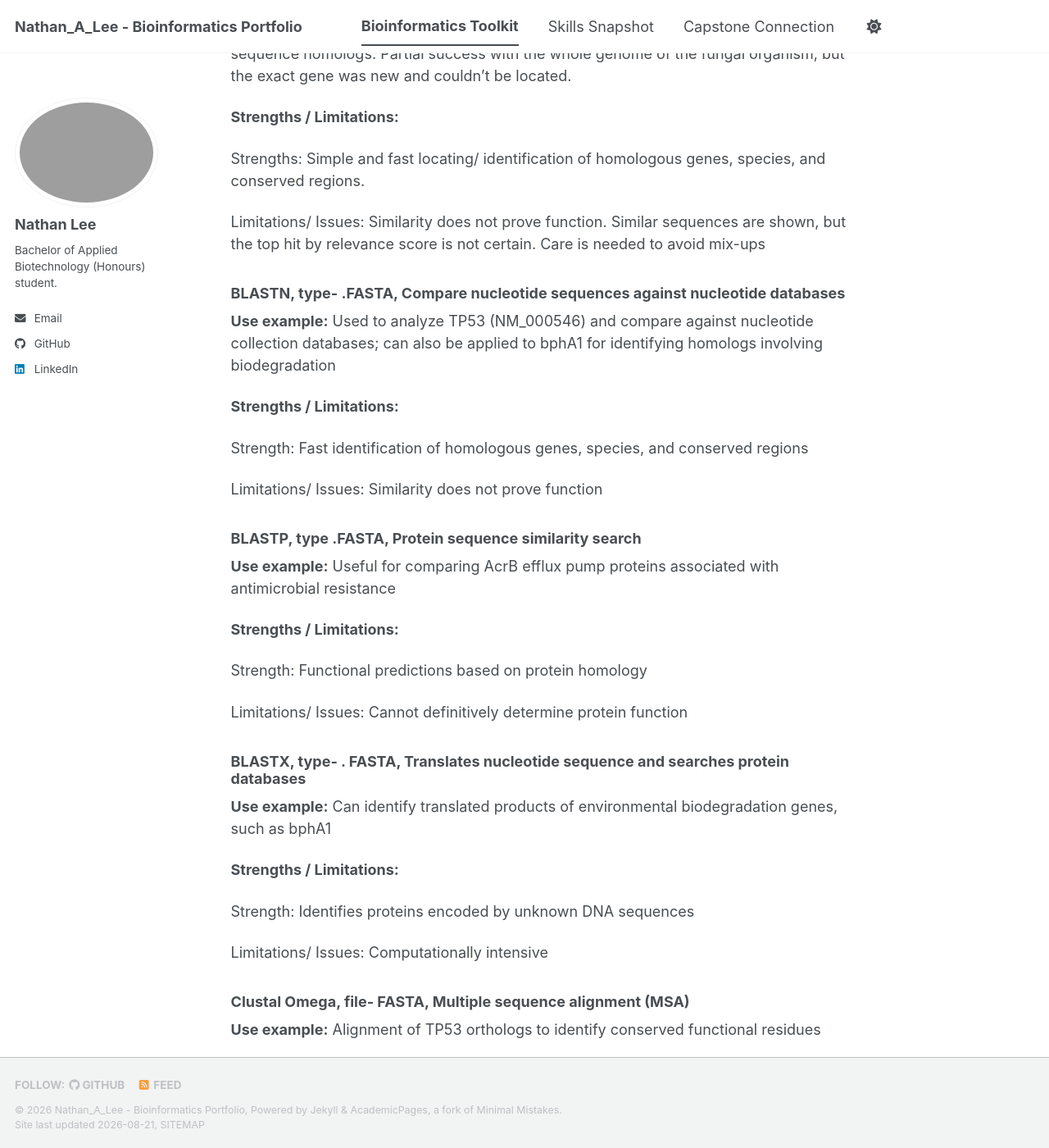
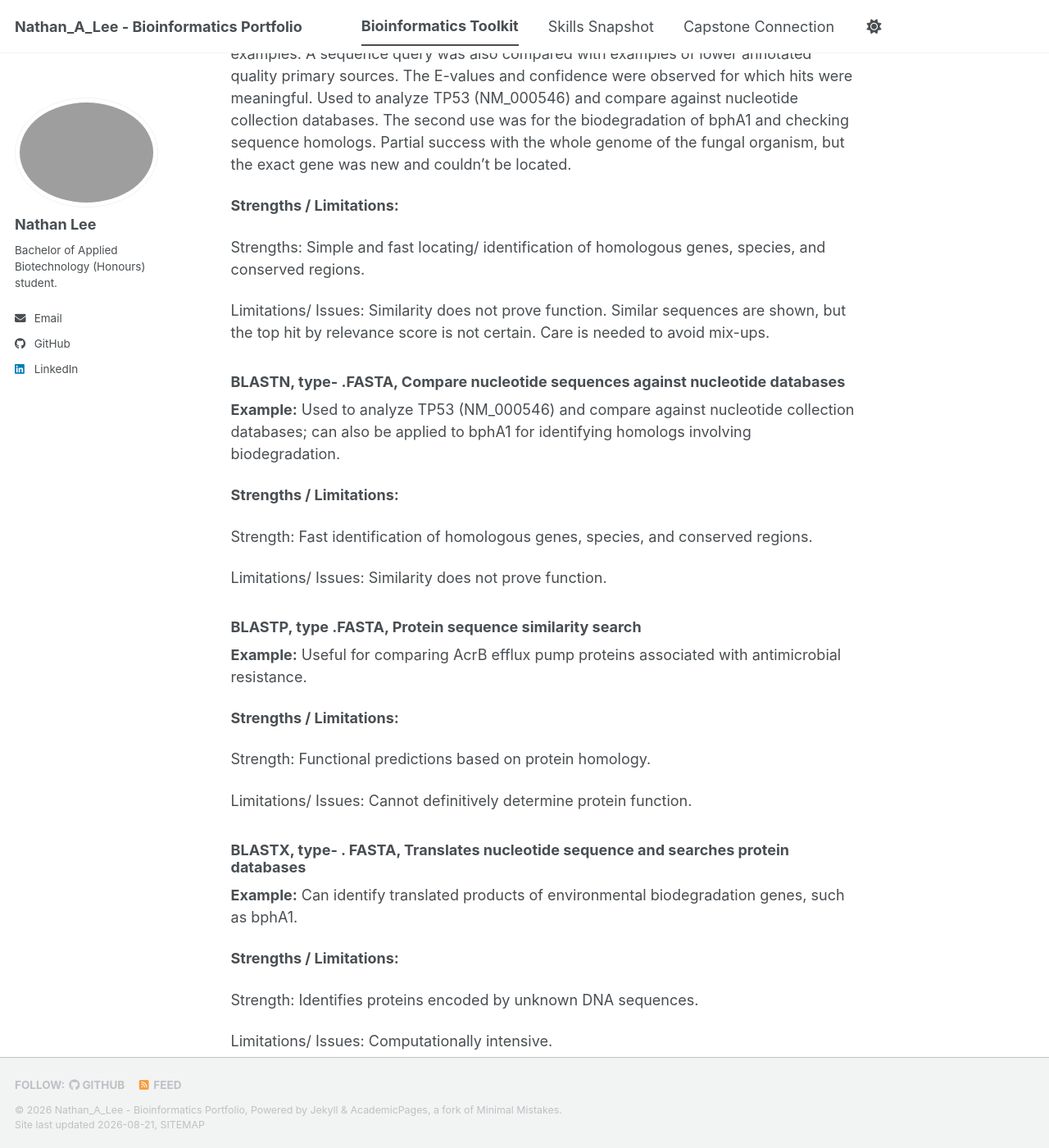
Before and after one commit to Nlee4788/biot74000-portfolio, a Jekyll site: the page built from _pages/toolkit.md, in a window 1280 px wide and 1400 px high, scrolled down 1478 px. Shown: the whole window at 82% size. Built offline with Jekyll 4.4.1, drawn with Linux system fonts in a browser that asks for light colours; a script bundle is joined from its source files by our own code; library files that are not in the unit come from our copies; some of the changed text lies outside the part shown.

Commit message:
Revise bioinformatics toolkit documentation
Updated the toolkit documentation to clarify usage examples, strengths, and limitations of various bioinformatics tools. Enhanced descriptions and corrected formatting for consistency.

```diff
--- a/_pages/toolkit.md
+++ b/_pages/toolkit.md
@@ -15,29 +15,29 @@ _Tools, databases, and methods catalogue I have worked with. Curated and organiz
 
 ### Geneius, file type .fasta, .fastq, plain text/.ab1 ,  .scf, Biosystems chromatograms
 
-**Use example:**
+**Useusus example:**
 Molecular Biology II course, Applied Biosystems chromatogram. The analysis of kale samples vs other vegetables or fish samples.
 
 **Strengths / Limitations:**
 
 Strength:
-Standard Chromatogram Format is not in-depth and compares to the company's available information
+Standard Chromatogram Format is not in-depth and compares to the company's available information.
 
 Limitations/ Issues:
-not other databases of choice unless specialized payment
+Not able to use the alternative database of choice unless a specialized payment is made.
 
 ### Chromas, designed for viewing and editing chromatograms from automated DNA sequencing
 
-**Use example:**
-Molecular Biology I course, Free software tool, plasmid and gene determination of food
+**Example:**
+Molecular Biology I course, Free software tool, plasmid and gene determination of food.
 
 **Strengths / Limitations:**
 
 Strength:
-Strong with easy visuals and informative confidence pieces
+Strong with easy visuals and informative confidence pieces.
 
 Limitations/ Issues:
-Weak at the beginning and end of confidence
+Weak at the beginning and end of confidence.
 
 ---
 
@@ -45,7 +45,7 @@ Weak at the beginning and end of confidence
 
 ### NCBI-BLAST (Basic Local Alignment Search Tool)
 
-**Use example:**
+**Example:**
 BLASTp was used to find TP53 (Human Tumour Protein 53) in a database and determine the closest known relatives of a search for alignment comparison in lecture examples. A sequence query was also compared with examples of lower annotated quality primary sources. The E-values and confidence were observed for which hits were meaningful. Used to analyze TP53 (NM_000546) and compare against nucleotide collection databases. The second use was for the biodegradation of bphA1 and checking sequence homologs. Partial success with the whole genome of the fungal organism, but the exact gene was new and couldn't be located.
 
 **Strengths / Limitations:**
@@ -54,72 +54,72 @@ Strengths:
 Simple and fast locating/ identification of homologous genes, species, and conserved regions.
 
 Limitations/ Issues:
-Similarity does not prove function. Similar sequences are shown, but the top hit by relevance score is not certain. Care is needed to avoid mix-ups
+Similarity does not prove function. Similar sequences are shown, but the top hit by relevance score is not certain. Care is needed to avoid mix-ups.
 
 ### BLASTN, type- .FASTA, Compare nucleotide sequences against nucleotide databases
 
-**Use example:**
-Used to analyze TP53 (NM_000546) and compare against nucleotide collection databases; can also be applied to bphA1 for identifying homologs involving biodegradation
+**Example:**
+Used to analyze TP53 (NM_000546) and compare against nucleotide collection databases; can also be applied to bphA1 for identifying homologs involving biodegradation.
 
 **Strengths / Limitations:**
 
 Strength:
-Fast identification of homologous genes, species, and conserved regions
+Fast identification of homologous genes, species, and conserved regions.
 
 Limitations/ Issues:
-Similarity does not prove function
+Similarity does not prove function.
 
 ### BLASTP, type .FASTA, Protein sequence similarity search
 
-**Use example:**
-Useful for comparing AcrB efflux pump proteins associated with antimicrobial resistance
+**Example:**
+Useful for comparing AcrB efflux pump proteins associated with antimicrobial resistance.
 
 **Strengths / Limitations:**
 
 Strength:
-Functional predictions based on protein homology
+Functional predictions based on protein homology.
 
 Limitations/ Issues:
-Cannot definitively determine protein function
+Cannot definitively determine protein function.
 
 ### BLASTX, type- . FASTA, Translates nucleotide sequence and searches protein databases
 
-**Use example:**
-Can identify translated products of environmental biodegradation genes, such as bphA1
+**Example:**
+Can identify translated products of environmental biodegradation genes, such as bphA1.
 
 **Strengths / Limitations:**
 
 Strength:
-Identifies proteins encoded by unknown DNA sequences
+Identifies proteins encoded by unknown DNA sequences.
 
 Limitations/ Issues:
-Computationally intensive
+Computationally intensive.
 
 ### Clustal Omega, file- FASTA, Multiple sequence alignment (MSA)
 
-**Use example:**
-Alignment of TP53 orthologs to identify conserved functional residues
+**Example:**
+Alignment of TP53 orthologs to identify conserved functional residues.
 
 **Strengths / Limitations:**
 
 Strength:
-Easy web interface, widely used, shows sequence conservation
+Easy web interface, widely used, shows sequence conservation.
 
 Limitations/ Issues:
-Less accurate for highly divergent datasets
+Less accurate for highly divergent datasets.
 
 ### (Future Practice) MUSCLE, file type-FASTA, MSA tool
 
-**Use example:** (Future Practice)
-Comparative analysis of resistant and susceptible acrB alleles
+**Example:** (Future Practice)
+Comparative analysis of resistant and susceptible acrB alleles.
 
 **Strengths / Limitations:**
 
 Strength:
-Often higher accuracy for divergent sequences
+Often higher accuracy for divergent sequences.
 
 Limitations/ Issues:
-Slower than Clustal for large datasets
+Slower than Clustal for large datasets.
 
 ---
 
@@ -127,7 +127,7 @@ Slower than Clustal for large datasets
 
 ### Excel
 
-**Use example:**
+**Example:**
 Bioinformatics, plant growth had messy flower and seed data. uses .csv file type.
 
 **Strengths / Limitations:**
@@ -140,29 +140,29 @@ Opening the file after download, or at any time, may break RStudio's readability
 
 ### UCSC Track Visualization, file type- BED, VCF, BAM, Genomic context visualization
 
-**Use example:**
-TP53 genomic features, ClinVar and gnomAD variant overlays
+**Example:**
+TP53 genomic features, ClinVar and gnomAD variant overlays.
 
 **Strengths / Limitations:**
 
 Strength:
-Integrates many annotation layers
+Integrates many annotation layers.
 
 Limitations/ Issues:
-Requires familiarity with tracks
+Requires familiarity with tracks.
 
 ### AlphaFold pLDDT Visualization, file type- PDB/mmCIF, Structural confidence mapping
 
-**Use example:**
-Assessing confidence of NPR3 structure predictions
+**Example:**
+Assessing confidence of NPR3 structure predictions.
 
 **Strengths / Limitations:**
 
 Strength:
-Quickly identifies reliable regions
+Quickly identifies reliable regions.
 
 Limitations/ Issues:
-Confidence does not mean correct, just similar
+Confidence does not mean correct, just similar.
 
 ---
 
@@ -170,7 +170,7 @@ Confidence does not mean correct, just similar
 
 ### UniProt and Blast
 
-**Use example:**
+**Example:**
 Protein function of query. Searched the acrB protein sequence for an in-class activity (Bacteria antimicrobial resistance). Annotation quality assessment and example of antimicrobial resistance and multidrug efflux pumps. The first assignment tried bphA1 using (Burkholderia xenovorans- bioremediation with environmental biotech) but failed to find the protein. The Escherichia coli acrB protein/gene, associated with antimicrobial resistance and microbial genomics, was sought instead. This was easier to find due to the widespread study of E. coli. UniProtKB/Swiss-Prot, file type- FASTA, TSV, XML.
 
 **Strengths / Limitations:**
@@ -183,7 +183,7 @@ Not all proteins were reviewed, and some notes recorded on paper for the pipelin
 
 ### GenBank RefSeq
 
-**Use example:**
+**Example:**
 Used to obtain the TP53 NM_000546 reference sequence during an in-class activity for the human tumour gene. File type- FASTA, Curated reference sequences.
 
 **Strengths / Limitations:**
@@ -196,42 +196,42 @@ Some entries are temporary, provisional, and prone to changes in version. The we
 
 ### NCBI GenBank, file type- FASTA, GenBank, Primary archive of nucleotide sequences
 
-**Use example:**
-Retrieval of gene sequences such as TP53 and bphA1
+**Example:**
+Retrieval of gene sequences such as TP53 and bphA1.
 
 **Strengths / Limitations:**
 
 Strength:
-Massive sequence repository
+Massive sequence repository.
 
 Limitations/ Issues:
-Annotation quality varies
+Annotation quality varies.
 
 ### UniProtKB/Swiss-Prot, file type- FASTA, TSV, XML, Curated protein resource
 
-**Use example:**
-Retrieval of protein records and annotation quality assessment in class activity/exercise
+**Example:**
+Retrieval of protein records and annotation quality assessment in class activity/exercise.
 
 **Strengths / Limitations:**
 
 Strength:
-High-quality reviewed annotations
+High-quality reviewed annotations.
 
 Limitations/ Issues:
-Not all proteins reviewed
+Not all proteins reviewed.
 
 ### Ensembl, file type- GFF, BED, FASTA, Curated genome annotation database
 
-**Use example:**
-Examined TP53 and genomic annotations on GRCh38
+**Example:**
+Examined TP53 and genomic annotations on GRCh38.
 
 **Strengths / Limitations:**
 
 Strength:
-Rich genomic annotations and BioMart export
+Rich genomic annotations and BioMart export.
 
 Limitations/ Issues:
-Interface changes across versions
+Interface changes across versions.
 
 ---
 
@@ -239,68 +239,68 @@ Interface changes across versions
 
 ### UCSC Genome Browser, file type- BED, BAM, VCF, Visual exploration of genomic features
 
-**Use example:**
-Navigation of TP53 on hg38/GRCh38
+**Example:**
+Navigation of TP53 on hg38/GRCh38.
 
 **Strengths / Limitations:**
 
 Strength:
-Extensive track visualization
+Extensive track visualization.
 
 Limitations/ Issues:
-Can be complex for beginners
+Can be complex for beginners.
 
 ### Ensembl Genome Browser, file type- GFF, FASTA, VCF, Genome and variant exploration
 
-**Use example:**
-Examined transcript structures and variants for human tumour/ suppression genes
+**Example:**
+Examined transcript structures and variants for human tumour/ suppression genes.
 
 **Strengths / Limitations:**
 
 Strength:
-Detailed annotations and export tools
+Detailed annotations and export tools.
 
 Limitations/ Issues:
-Less track customization than UCSC
+Less track customization than UCSC.
 
 ###  ClinVar, file type- VCF, XML, Clinical variant interpretation
 
-**Use example:**
-Analysis of disease-associated TP53 and BRCA1 variants
+**Example:**
+Analysis of disease-associated TP53 and BRCA1 variants.
 
 **Strengths / Limitations:**
 
 Strength:
-Clinical significance classifications
+Clinical significance classifications.
 
 Limitations/ Issues:
-Interpretations may conflict
+Interpretations may conflict.
 
 ### (Need more practice) dbSNP, file type- VCF, Variant position repository
 
-**Use example:**
-Used to identify variant locations of seed expression in tomatoes
+**Example:**
+Used to identify variant locations of seed expression in tomatoes.
 
 **Strengths / Limitations:**
 
 Strength:
-Comprehensive SNP collection
+Comprehensive SNP collection.
 
 Limitations/ Issues:
-No clinical interpretation
+No clinical interpretation.
 
 ### DESeq2, file type- Count Matrix (TSV/CSV), Differential expression analysis
 
-**Use example:**
-Identification of differentially expressed genes from RNA-seq data
+**Example:**
+Identification of differentially expressed genes from RNA-seq data.
 
 **Strengths / Limitations:**
 
 Strength:
-Primary/ Gold standard RNA-seq statistical framework
+Primary/ Gold standard RNA-seq statistical framework.
 
 Limitations/ Issues:
-Requires replicate samples and proper design
+Requires replicate samples and proper design.
 
 ---
 
@@ -308,53 +308,53 @@ Requires replicate samples and proper design
 
 ### AlphaFold, file type- PDB, mmCIF, AI-based protein structure prediction
 
-**Use example:**
-Structural prediction of NPR3
+**Example:**
+Structural prediction of NPR3.
 
 **Strengths / Limitations:**
 
 Strength:
-Structures available for most proteins
+Structures available for most proteins.
 
 Limitations/ Issues:
-Predictions require confidence assessment (pLDDT)
+Predictions require confidence assessment (pLDDT).
 
 ### RCSB Protein Data Bank (PDB), file type- PDB, mmCIF, Experimental protein structures
 
-**Use example:**
-Comparison with experimentally solved NPR1 structure
+**Example:**
+Comparison with experimentally solved NPR1 structure.
 
 **Strengths / Limitations:**
 
 Strength:
-Experimentally validated structures
+Experimentally validated structures.
 
 Limitations/ Issues:
-Not all proteins have structures
+Not all proteins have structures.
 
 ### (Need future practice) InterPro, file type- multi/ Multiple formats, Domain and functional annotation
 
-**Use example:**
-Identification of NPR3 functional domains
+**Example:**
+Identification of NPR3 functional domains.
 
 **Strengths / Limitations:**
 
 Strength:
-Integrates many databases
+Integrates many databases.
 
 Limitations/ Issues:
-Domain predictions are not always a functional proof
+Domain predictions are not always a functional proof.
 
 ### (Want future practice) PyMOL, file type- PDB, mmCIF, Molecular visualization
 
-**Use example:**
-Visualization of residue-level effects, such as NPR3 Arg428
+**Example:**
+Visualization of residue-level effects, such as NPR3 Arg428.
 
 **Strengths / Limitations:**
 
-Strength: High-quality 3D visualization
+Strength: High-quality 3D visualization.
 
-Limitations/ Issues: Learning curve
+Limitations/ Issues: Learning curve.
 
 ---
 
@@ -362,13 +362,13 @@ Limitations/ Issues: Learning curve
 
 ### RStudio
 
-**Use example:**
+**Example:**
 A Bioinformatics-published article and paper were paired with an RStudio script (with very messy plant growth data). The program has flower and seed data included, and used the script suggestions of swirl (AI helper) to create readable plots of this data. Uses .csv file type.
 
 **Strengths / Limitations:**
 
 Strength:
-Excellent for genomics and transcriptomics
+Excellent for genomics and transcriptomics.
 
 Limitations/ Issues:
 Steep learning curve if new to programming. Opening .csv files after download can break readability (Needs to remain untouched).
```
Also changed, not shown: other parts of _pages/toolkit.md (+1 -5 lines).
